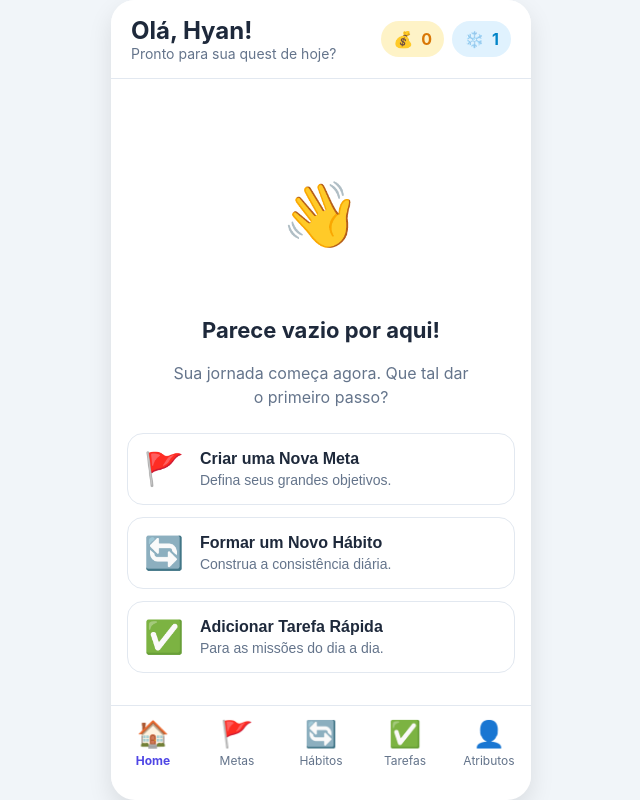
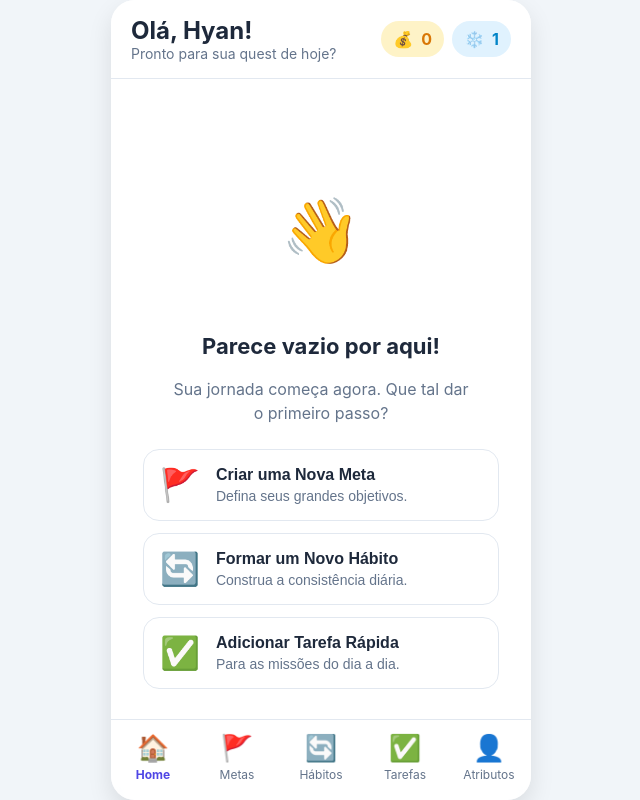
Before and after one commit to ryansanb2-spec/appmetas, a React (Vite) app: page / in a window 1280 px wide. Shown: the whole page, without its empty margins (319-959 px from the left). Built offline with nearby package versions, Linux system fonts and the light colour scheme.

Commit message:
Add content area and scroll view styles

```diff
--- a/src/index.css
+++ b/src/index.css
@@ -46,3 +46,19 @@ body {
     align-items: center;
     pointer-events: none;
 }
+
+/* Layout helpers for screen content */
+.contentArea {
+    flex: 1;
+    display: flex;
+    flex-direction: column;
+    overflow-y: auto;
+}
+
+.screenScrollView {
+    flex: 1;
+    display: flex;
+    flex-direction: column;
+    padding: 16px;
+    gap: 16px;
+}
```
